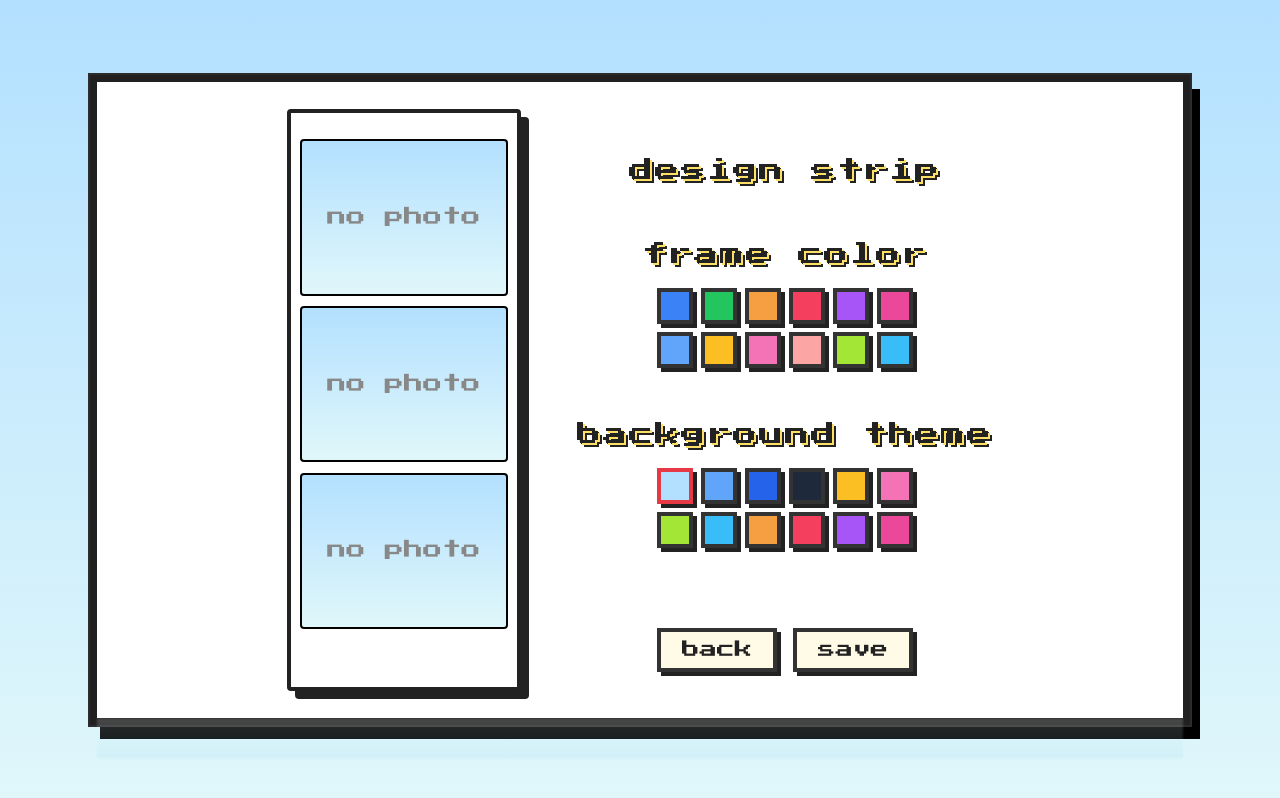
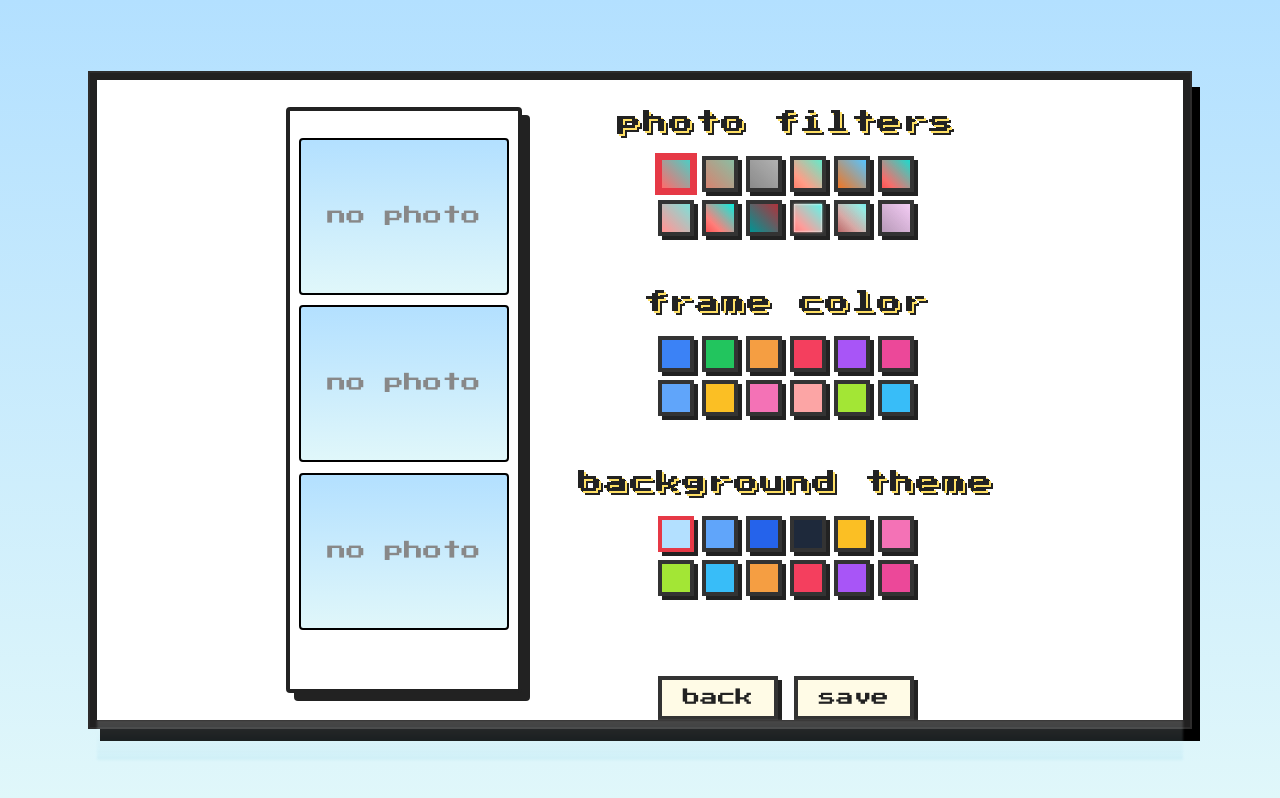
Before and after one commit to aicarandang/BitBooth, a React (Vite) app in the folder frontend/: page /design in a window 1280 px wide. Built offline with nearby package versions, Linux system fonts and the light colour scheme.

Commit message:
Add filter overlays

```diff
--- a/frontend/src/pages/DesignStripPage.jsx
+++ b/frontend/src/pages/DesignStripPage.jsx
@@ -11,6 +11,21 @@ const frameColors = [
 const bgThemes = [
   '#b3e0ff', '#60a5fa', '#2563eb', '#1e293b', '#fbbf24', '#f472b6',
   '#a3e635', '#38bdf8', '#f59e42', '#f43f5e', '#a855f7', '#ec4899',
+];
+
+const FILTER_OPTIONS = [
+  { name: 'normal', label: 'Normal', css: '' },
+  { name: 'vintage', label: 'Vintage', css: 'sepia(0.5) contrast(1.1) brightness(0.9)' },
+  { name: 'grayscale', label: 'B&W', css: 'grayscale(1)' },
+  { name: 'warm', label: 'Warm', css: 'sepia(0.3) saturate(1.5) brightness(1.1)' },
+  { name: 'cool', label: 'Cool', css: 'hue-rotate(30deg) saturate(1.2)' },
+  { name: 'dramatic', label: 'Dramatic', css: 'contrast(1.4) brightness(0.9) saturate(1.2)' },
+  { name: 'fade', label: 'Fade', css: 'opacity(0.8) contrast(0.9) brightness(1.1)' },
+  { name: 'vibrant', label: 'Vibrant', css: 'saturate(1.5) contrast(1.2)' },
+  { name: 'invert', label: 'Invert', css: 'invert(1)' },
+  { name: 'softglow', label: 'Soft Glow', css: 'brightness(1.2) blur(1px)' },
+  { name: 'posterize', label: 'Posterize', css: 'contrast(2) saturate(0.7) grayscale(0.3)' },
+  { name: 'duotone', label: 'Duotone', css: 'grayscale(1) contrast(1.2) sepia(0.7) hue-rotate(250deg)' },
 ];
 
 const STRIP_DIMENSIONS = {
@@ -48,6 +63,7 @@ const DesignStripPage = () => {
   const [photos, setPhotos] = useState([]);
   const [frameColor, setFrameColor] = useState('#fff');
   const [bgColor, setBgColor] = useState('#b3e0ff');
+  const [selectedFilter, setSelectedFilter] = useState('normal');
   const tpl = getTemplate();
   const stripPreviewRef = useRef(null);
   const cardRef = useRef(null);
@@ -107,11 +123,13 @@ const DesignStripPage = () => {
     const borderWidth = 4 * scale;
     const photoBorderWidth = 2 * scale;
     const photoRadius = 4 * scale;
+
     // create canvas
     const canvas = document.createElement('canvas');
     canvas.width = targetWidth;
     canvas.height = targetHeight;
     const ctx = canvas.getContext('2d');
+
     // draw border
     ctx.save();
     ctx.fillStyle = frameColor;
@@ -120,17 +138,20 @@ const DesignStripPage = () => {
     ctx.strokeStyle = '#000';
     ctx.strokeRect(borderWidth/2, borderWidth/2, targetWidth - borderWidth, targetHeight - borderWidth);
     ctx.restore();
+
     // draw grid of photos
     const gridW = tpl.cols * cellW + (tpl.cols - 1) * gap;
     const gridH = tpl.rows * cellH + (tpl.rows - 1) * gap;
     const gridX = (targetWidth - gridW) / 2;
     const gridY = topMargin + borderWidth;
+
     for (let idx = 0; idx < tpl.rows * tpl.cols; idx++) {
       const imgSrc = photos[idx];
       const col = idx % tpl.cols;
       const row = Math.floor(idx / tpl.cols);
       const dx = gridX + col * (cellW + gap);
       const dy = gridY + row * (cellH + gap);
+
       ctx.save();
       ctx.beginPath();
       ctx.moveTo(dx + photoRadius, dy);
@@ -147,17 +168,20 @@ const DesignStripPage = () => {
       ctx.fillStyle = '#d0e3f0';
       ctx.fillRect(dx, dy, cellW, cellH);
       ctx.restore();
+
       // draw photo
       if (imgSrc) {
         const img = new Image();
         img.crossOrigin = 'anonymous';
         img.src = imgSrc;
         await new Promise((resolve) => { img.onload = resolve; });
+
         const sw = img.naturalWidth;
         const sh = img.naturalHeight;
         const srcAspect = sw / sh;
         const tgtAspect = cellW / cellH;
         let sx = 0, sy = 0, sWidth = sw, sHeight = sh;
+
         if (srcAspect > tgtAspect) {
           sWidth = sh * tgtAspect;
           sx = (sw - sWidth) / 2;
@@ -165,6 +189,7 @@ const DesignStripPage = () => {
           sHeight = sw / tgtAspect;
           sy = (sh - sHeight) / 2;
         }
+
         ctx.save();
         ctx.beginPath();
         ctx.moveTo(dx + photoRadius, dy);
@@ -178,9 +203,32 @@ const DesignStripPage = () => {
         ctx.quadraticCurveTo(dx, dy, dx + photoRadius, dy);
         ctx.closePath();
         ctx.clip();
-        ctx.drawImage(img, sx, sy, sWidth, sHeight, dx, dy, cellW, cellH);
+
+        const filter = FILTER_OPTIONS.find(f => f.name === selectedFilter);
+        if (filter) {
+          const filterStyle = filter.css;
+          if (filterStyle) {
+            const filterCanvas = document.createElement('canvas');
+            filterCanvas.width = cellW;
+            filterCanvas.height = cellH;
+            const filterCtx = filterCanvas.getContext('2d');
+
+            filterCtx.drawImage(img, sx, sy, sWidth, sHeight, 0, 0, cellW, cellH);
+
+            filterCtx.filter = filterStyle;
+            filterCtx.drawImage(filterCanvas, 0, 0);
+
+            ctx.drawImage(filterCanvas, dx, dy);
+          } else {
+            ctx.drawImage(img, sx, sy, sWidth, sHeight, dx, dy, cellW, cellH);
+          }
+        } else {
+          ctx.drawImage(img, sx, sy, sWidth, sHeight, dx, dy, cellW, cellH);
+        }
+
         ctx.restore();
       }
+
       // draw photo border
       ctx.save();
       ctx.beginPath();
@@ -199,6 +247,7 @@ const DesignStripPage = () => {
       ctx.stroke();
       ctx.restore();
     }
+
     // download
     const link = document.createElement('a');
     link.download = 'photo-strip.png';
@@ -232,6 +281,10 @@ const DesignStripPage = () => {
     setDragOverIdx(null);
   };
 
+  const handleFilterSelect = (filterName) => {
+    setSelectedFilter(filterName);
+  };
+
   return (
     <div className="design-strip-page">
       <div className="design-scale-wrapper">
@@ -258,6 +311,7 @@ const DesignStripPage = () => {
                               src={photos[idx]}
                               alt={`photo-${idx + 1}`}
                               className="strip-preview-photo-img"
+                              style={{ filter: FILTER_OPTIONS.find(f => f.name === selectedFilter)?.css || '' }}
                             />
                           ) : (
                             <span className="strip-preview-photo-empty">no photo</span>
@@ -271,7 +325,19 @@ const DesignStripPage = () => {
               <div className="design-right">
                 <div className="design-color-pickers">
                   <div className="design-color-section">
-                    <div className="design-color-title">design strip</div>
+                    <div className="design-color-title">photo filters</div>
+                    <div className="design-filter-grid">
+                      {FILTER_OPTIONS.map((filter) => (
+                        <div
+                          key={filter.name}
+                          className={`design-filter-item${selectedFilter === filter.name ? ' selected' : ''}`}
+                          onClick={() => handleFilterSelect(filter.name)}
+                          title={filter.label}
+                        >
+                          <div className="filter-preview" style={{ filter: filter.css }} />
+                        </div>
+                      ))}
+                    </div>
                   </div>
                   <div className="design-color-section">
                     <div className="design-color-title">frame color</div>
--- a/frontend/src/styles/Design.css
+++ b/frontend/src/styles/Design.css
@@ -356,3 +356,49 @@
   outline-offset: -4px;
   z-index: 2;
 }
+
+/* === Filter Grid === */
+.design-filter-grid {
+  display: grid;
+  grid-template-columns: repeat(6, 36px);
+  gap: 8px;
+  justify-content: center;
+  width: 100%;
+  max-width: 400px;
+}
+
+.design-filter-item {
+  display: flex;
+  align-items: center;
+  justify-content: center;
+  cursor: pointer;
+  padding: 0;
+  border: var(--button-border);
+  border-radius: 0;
+  box-sizing: border-box;
+  width: 36px;
+  height: 36px;
+  background: none;
+  box-shadow: var(--button-shadow);
+  transition: border-color 0.15s, box-shadow 0.15s;
+  position: relative;
+}
+
+.design-filter-item:hover {
+  border-color: var(--button-hover-bg);
+  box-shadow: var(--button-shadow);
+}
+
+.design-filter-item.selected {
+  border-color: var(--selected-color) !important;
+  box-shadow: 0 0 0 3px var(--selected-color);
+}
+
+.filter-preview {
+  width: 100%;
+  height: 100%;
+  border-radius: 0;
+  background: linear-gradient(45deg, #ff6b6b, #4ecdc4);
+  border: none;
+  box-sizing: border-box;
+}
```
